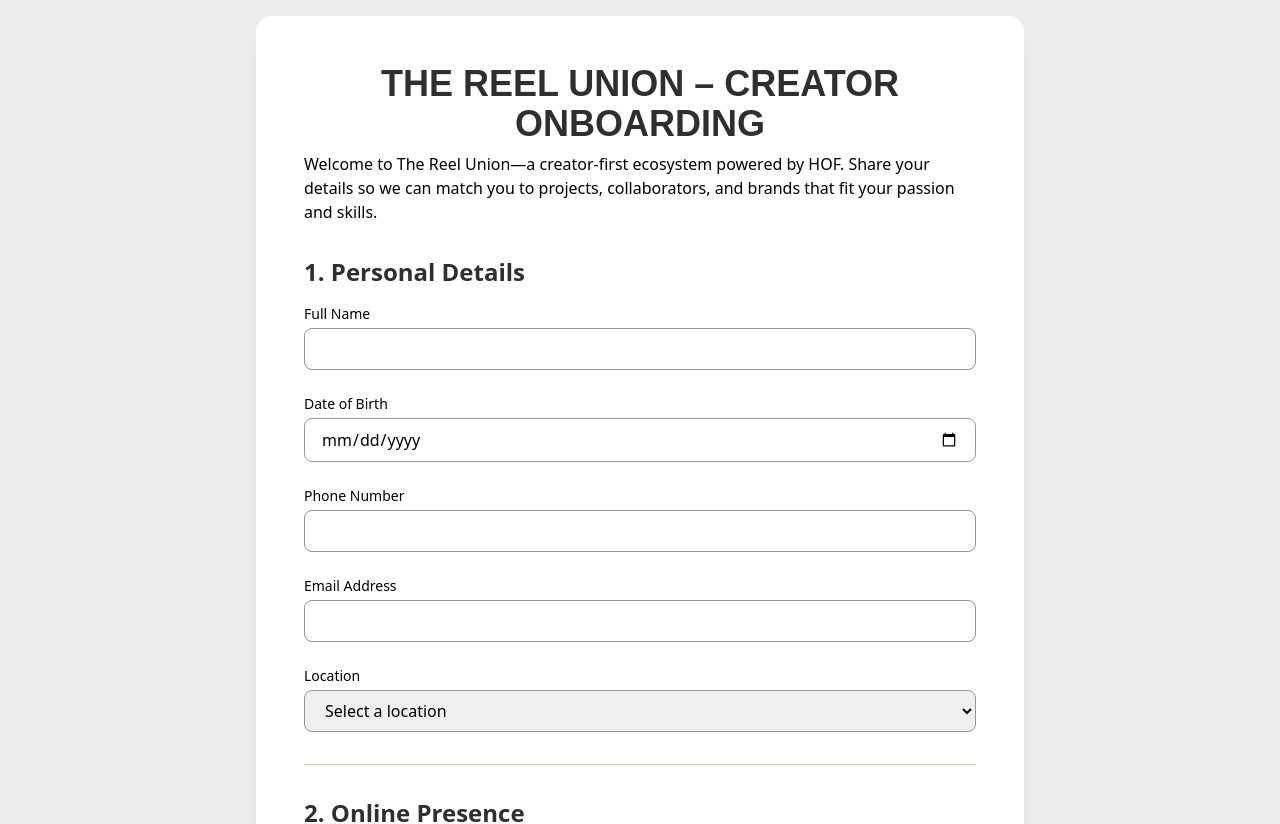
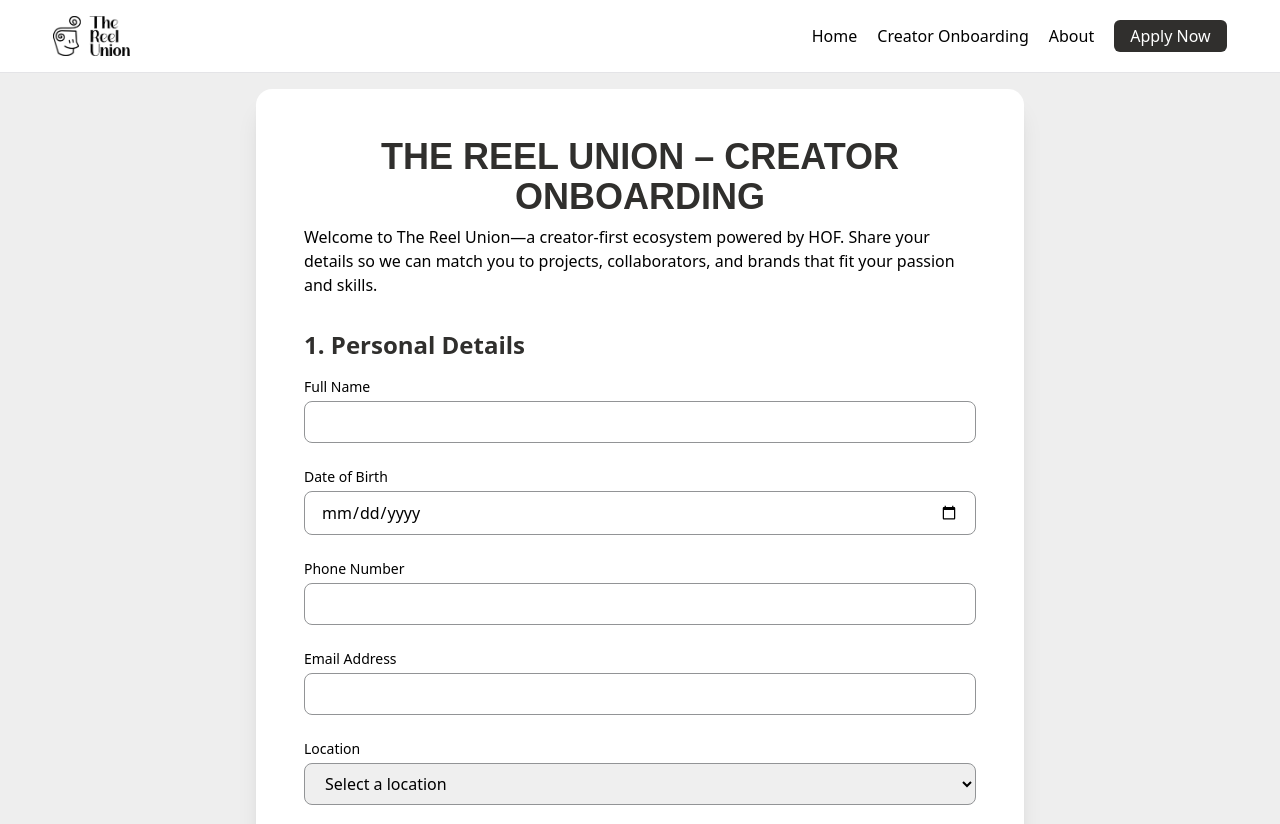
Before and after one commit to Fica-Web/FicaAds, a React (Vite) app in the folder frontend/: page /reel-union in a window 1280 px wide. Shown: the top 824 px of the page. Built offline with nearby package versions, Linux system fonts and the light colour scheme; no server answers.

Commit message:
sample reel union navbar created

```diff
--- /dev/null
+++ b/frontend/src/Components/ReelUnion/content/ReelUnionNavbar.jsx
@@ -0,0 +1,37 @@
+import { Link } from 'react-router-dom';
+import logo from '../../../assets/Images/reel-union/reel-union-logo.png';
+
+const ReelUnionNavbar = () => {
+    return (
+        <div className='py-4 max-h-20 border-b border-zinc-200'>
+            <div className='w-11/12 mx-auto flex justify-between items-center'>
+                <div>
+                    <img src={logo} alt="Reel Union Logo" className='h-10' />
+                </div>
+
+                <div className='flex items-center gap-5'>
+                    <ul className='flex space-x-5'>
+                    <li>
+                        <Link to="/reelunion">Home</Link>
+                    </li>
+                    <li>
+                        <Link to="/reelunion/creator-onboarding">Creator Onboarding</Link>
+                    </li>
+                    <li>
+                        <Link to="/reelunion/about">About</Link>
+                    </li>
+                </ul>
+
+                <Link
+                    to={'/creator-onboarding'}
+                    className='bg-gray1 text-white px-4 py-1 rounded-md hover:scale-105 transition-transform duration-300'
+                >
+                    Apply Now
+                </Link>
+                </div>
+            </div>
+        </div>
+    )
+}
+
+export default ReelUnionNavbar
--- a/frontend/src/Pages/ReelUnion.jsx
+++ b/frontend/src/Pages/ReelUnion.jsx
@@ -1,9 +1,11 @@
 import React from 'react';
+import ReelUnionNavbar from '../Components/ReelUnion/content/ReelUnionNavbar';
 import CreatorOnboardingForm from '../Components/ReelUnion/CreatorOnboarding/CreatorOnboardingForm';
 
 const ReelUnion = () => {
     return (
-        <div>
+        <div className=''>
+            <ReelUnionNavbar />
             <CreatorOnboardingForm />
         </div>
     )
--- a/frontend/src/utils/api/reelUnionApi.js
+++ b/frontend/src/utils/api/reelUnionApi.js
@@ -8,7 +8,7 @@ export const sendReelUnionRequest = async (data) => {
         toast.success("Your details have been successfully submitted to The Reel Union!");
         return response.data;
     } catch (error) {
-        console.error("Error during Reel Union onboarding:", error?.response?.data);
+        console.error("Error during Reel Union onboarding:", error?.response?.data || error);
         toast.error(error?.response?.data?.error || "An error occurred while submitting your details. Please try again.");
         return error?.response?.data || { error: 'An error occurred during the request' };
     }
```
Also changed, not shown: frontend/src/assets/Images/reel-union/hero.jpeg (added), frontend/src/assets/Images/reel-union/reel-union-logo.png (added).
